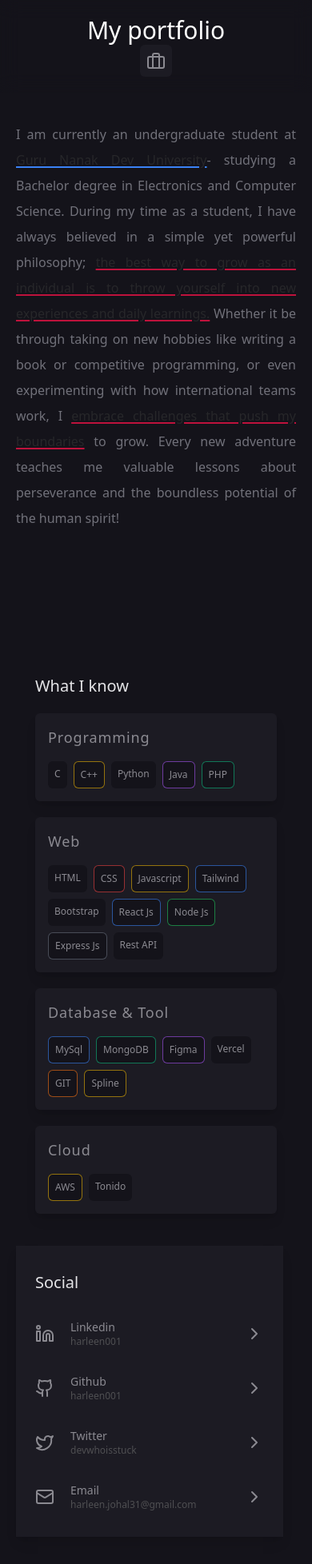
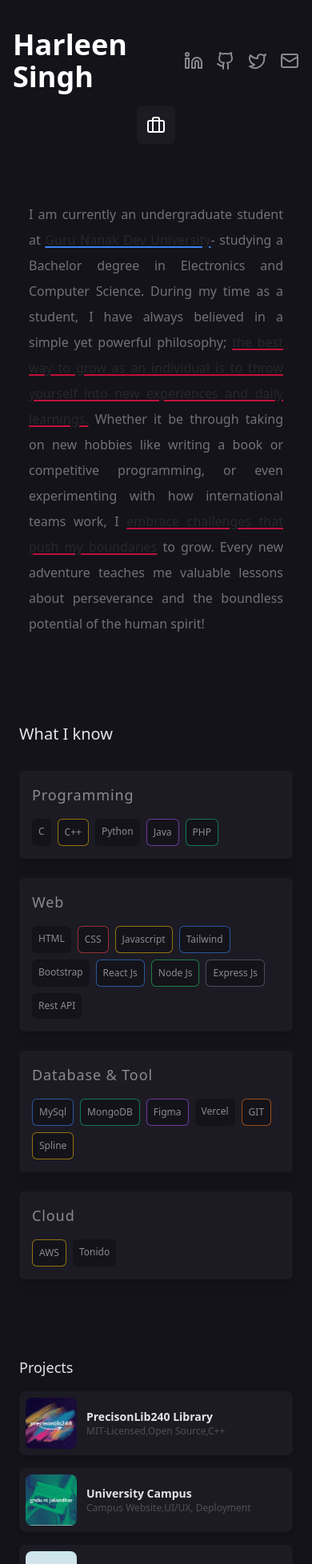
Before and after one commit to harleen001/pd, a Next.js app: page / in a window 390 px wide. Shown: the top 1956 px of the page at 80% size. Built offline with nearby package versions, Linux system fonts and the light colour scheme.

Commit message:
optimization

```diff
--- a/src/app/page.tsx
+++ b/src/app/page.tsx
@@ -1,9 +1,10 @@
 import Cover from '@/components/Cover';
 import AboutSection from '@/components/sections/AboutSection';
 import CardSection from '@/components/sections/CardSection';
-import MoreProjects from '@/components/sections/MoreProjects';
+
 
 import ProjectCardSection from '@/components/sections/ProjectCardSection';
+import TechStack from '@/components/TechStack';
 import {
 
   moreProjects,
@@ -21,7 +22,7 @@ export default function Home() {
       <div className="flex flex-col gap-10 lg:px-10">
         {/* <Hero /> */}
         <AboutSection title="About" data={aboutsection} />
-        <MoreProjects title="Social" data={moreProjects} />
+        <TechStack/>
         <ProjectCardSection title="Projects" data={projectCard} />
 
 
--- a/src/components/TechStack.tsx
+++ b/src/components/TechStack.tsx
@@ -5,40 +5,40 @@ interface TechStackProps {}
 
 const TechStack: FC<TechStackProps> = ({}) => {
   return (
-    <div className="col-span-2 p-6 md:col-span-2 lg:col-span-3">
+    <div className="col-span-2 p-6 px-6 space-y-8 md:px-16 lg:px-24 md:col-span-2 lg:col-span-3">
       <div className="mt-2 mb-5 text-xl font-medium text-zinc-200">
         What I know
       </div>
-      <div className="grid grid-cols-1 gap-5 md:grid-cols-2 lg:grid-cols-4">
+      <div className="grid grid-cols-1 gap-6 md:grid-cols-2 lg:grid-cols-4">
         <TechCard
           title="Programming"
           classaName="bg-[#4f91f2]"
-          tech={[
-            'C',
-            'C++',
-            'Python','Java',
-            'PHP',
-
-          ]}
+          tech={['C', 'C++', 'Python', 'Java', 'PHP']}
         />
         <TechCard
           title="Web"
           classaName="bg-[#f37c36]"
-          tech={['HTML','CSS','Javascript','Tailwind','Bootstrap','React Js', 'Node Js', 'Express Js', 'Rest API']}
+          tech={[
+            'HTML',
+            'CSS',
+            'Javascript',
+            'Tailwind',
+            'Bootstrap',
+            'React Js',
+            'Node Js',
+            'Express Js',
+            'Rest API',
+          ]}
         />
         <TechCard
           title="Database & Tool"
           classaName="bg-[#e0558a]"
-          tech={['MySql', 'MongoDB','Figma',
-            'Vercel',
-            'GIT','Spline']}
+          tech={['MySql', 'MongoDB', 'Figma', 'Vercel', 'GIT', 'Spline']}
         />
         <TechCard
           title="Cloud"
           classaName="bg-[#10c0a2]"
-          tech={[
-            'AWS','Tonido'
-          ]}
+          tech={['AWS', 'Tonido']}
         />
       </div>
     </div>
--- a/src/components/cover/ProfileName.tsx
+++ b/src/components/cover/ProfileName.tsx
@@ -1,33 +1,35 @@
 import Link from 'next/link';
 import { FC } from 'react';
 import Button from '../ui/Button';
-import { BriefcaseIcon, Github, Instagram, User } from 'lucide-react';
+import { BriefcaseIcon, Github, Instagram,Linkedin, Twitter, User, Mail } from 'lucide-react';
 
 interface ProfileNameProps {}
 
 const ProfileName: FC<ProfileNameProps> = ({}) => {
     return (
-        <div className="flex flex-col items-center font-sans text-3xl text-highlight">
-         My portfolio
-            <div className="flex items-center justify-between text-sm font-thin">
+        <div className="flex flex-col items-center p-4 space-y-4 font-sans text-3xl text-highlight md:px-20">
+        {/* Header and Social Icons in one line */}
+        <div className="flex items-center gap-4">
+          <h1 className="text-4xl font-semibold">Harleen Singh</h1>
+        <a href="https://www.linkedin.com/in/harleen001/"><Linkedin className="w-6 h-6 text-primary"  /> </a>
+         <a href="https://github.com/harleen001"> <Github className="w-6 h-6 text-primary" /> </a>
+        <a href="https://x.com/devwhoisstuck"> <Twitter className="w-6 h-6 text-primary" /> </a>
+        <a href="mailto:harleen.johal31@gmail.com"> <Mail className="w-6 h-6 text-primary" />  </a>
+        </div>
 
-                <Link
-                    className="block md:hidden"
-                   href="https://drive.google.com/file/d/1M8GtQFIpglYXBtkXo-aeDi8QxS5C-KZY/view?usp=sharing"
-                    target='_blank'
-                >
-                    <Button variant="primary" sizes={'iconOnly'}>
-                        <BriefcaseIcon />
-                    </Button>
-                </Link>
-
-
-
-            </div>
-
-
-</div>
-
+        {/* Button for Resume */}
+        <div className="flex items-center justify-center w-full max-w-lg text-sm font-thin">
+          <Link href="https://drive.google.com/file/d/1M8GtQFIpglYXBtkXo-aeDi8QxS5C-KZY/view?usp=sharing" passHref>
+            <Button
+              variant="primary"
+              className="block p-3 transition-transform transform md:hidden hover:scale-105"
+              aria-label="View Resume"
+            >
+              <BriefcaseIcon className="w-6 h-6 text-white" />
+            </Button>
+          </Link>
+        </div>
+      </div>
 
 
     );
--- a/src/components/sections/AboutSection.tsx
+++ b/src/components/sections/AboutSection.tsx
@@ -9,7 +9,7 @@ interface AboutSectionProps {
 
 const AboutSection: FC<AboutSectionProps> = ({ title, version, data }) => {
     return (
-        <section className="grid gap-5 p-5 md:p-0">
+        <section className="grid gap-5 p-5 mx-4 md:p-0 md:mx-20">
   {/* Paragraph on top */}
   <p className="space-y-4 text-zinc-500 dark:text-slate-300">
     <p className="my-4 leading-loose text-justify">
@@ -31,12 +31,10 @@ const AboutSection: FC<AboutSectionProps> = ({ title, version, data }) => {
       <span className="font-medium underline transition duration-100 rounded-sm focusable text-zinc-800 decoration-rose-700 decoration-2 underline-offset-2 focus:text-blue-500 focus:ring-sky-500/40 dark:text-white dark:decoration-rose-400 dark:hover:decoration-rose-400/30 dark:focus:text-sky-400 dark:focus:ring-sky-400/40">
         embrace challenges that push my boundaries
       </span>&nbsp;to grow. Every new adventure teaches me valuable lessons about perseverance and the boundless potential of the human spirit!
-                    <br /><br />
     </p>
   </p>
+</section>
 
-
-        </section>
     );
 };
 
--- a/src/components/sections/CardSection.tsx
+++ b/src/components/sections/CardSection.tsx
@@ -10,7 +10,7 @@ interface CardSectionProps {
 
 const CardSection: FC<CardSectionProps> = ({ title, version, data }) => {
   return (
-        <section className="grid gap-5 p-5 md:p-0">
+    <section className="grid gap-5 p-5 px-6 md:p-0 md:px-16 lg:px-24">
       <div className="text-xl font-bold text-highlight">{title}</div>
       {/* Grid layout: 2 cards per row on mobile, then 3+ columns for larger screens */}
       <div className="grid grid-cols-2 gap-5 sm:grid-cols-2 md:grid-cols-3 lg:grid-cols-4 xl:grid-cols-5">
--- a/src/components/sections/MoreProjects.tsx
+++ /dev/null
@@ -1,34 +0,0 @@
-import { FC } from 'react';
-import { IProjectSectionCardData } from '../utils/Data';
-import MoreProjectsCards from '../ui/MoreProjectCards';
-import TechStack from '../TechStack';
-
-
-interface MoreProjectsProps {
-  title: string;
-  data: IProjectSectionCardData[];
-}
-
-const MoreProjects: FC<MoreProjectsProps> = ({ title, data }) => {
-  return (
-    <section className="grid grid-cols-1 gap-4 p-5 mt-5 md:grid-cols-2 lg:grid-cols-4 md:p-0">
-      <TechStack />
-      <div className="grid gap-6 p-6 shadow-lg bg-cardPrimary">
-        <div className="mt-2 text-xl font-medium text-zinc-200">{title}</div>
-        <div className="grid grid-cols-1 gap-4 rounded-lg">
-          {data.map((card) => (
-            <MoreProjectsCards
-              href={card.href}
-              key={card.id}
-              title={card.title}
-              icon={card.icon || ''}
-              techStack={card.techStack}
-            />
-          ))}
-        </div>
-      </div>
-    </section>
-  );
-};
-
-export default MoreProjects;
--- a/src/components/sections/ProjectCardSection.tsx
+++ b/src/components/sections/ProjectCardSection.tsx
@@ -9,7 +9,7 @@ interface ProjectCardSectionProps {
 
 const ProjectCardSection: FC<ProjectCardSectionProps> = ({ title, data }) => {
   return (
-    <section className="p-4 mt-4">
+    <section className="p-4 px-6 mt-4 md:px-16 lg:px-24">
       <div className="text-lg font-medium text-zinc-200">{title}</div>
       {/* Flex layout on small screens (mobile) and grid layout on larger screens */}
       <div className="flex flex-col gap-4 mt-4 sm:grid sm:grid-cols-2 md:grid-cols-3 lg:grid-cols-4 xl:grid-cols-5">
--- a/src/components/ui/MoreProjectCards.tsx
+++ /dev/null
@@ -1,43 +0,0 @@
-import { FC, ReactNode } from 'react';
-import { ChevronRight, GithubIcon, Linkedin, Mail, TwitterIcon, Youtube } from 'lucide-react';
-import Link from 'next/link';
-
-
-interface MoreProjectsCardsProps {
-  title: string;
-  icon: string;
-  href?: string;
-  techStack: string;
-}
-
-const iconsMap = {
-  linkedin: <Linkedin />,
-  github: <GithubIcon />,
-  twitter: <TwitterIcon />,
-  email: <Mail />,
-};
-
-const MoreProjectsCards: FC<MoreProjectsCardsProps> = ({
-  title,
-  href,
-  icon,
-  techStack,
-}) => {
-  return (
-    <Link target="_blank" href={href || '/'}>
-      <div className="flex items-center gap-1 rounded-lg text-primary">
-        {
-          //@ts-ignore
-          iconsMap[icon]
-        }
-        <div className="flex flex-col flex-1 px-4 py-2">
-          <div className="flex text-sm font-medium">{title}</div>
-          <div className="flex text-xs text-info ">{techStack}</div>
-        </div>
-        <ChevronRight />
-      </div>
-    </Link>
-  );
-};
-
-export default MoreProjectsCards;
```
Lines whose indentation alone changed are shown as unchanged.
